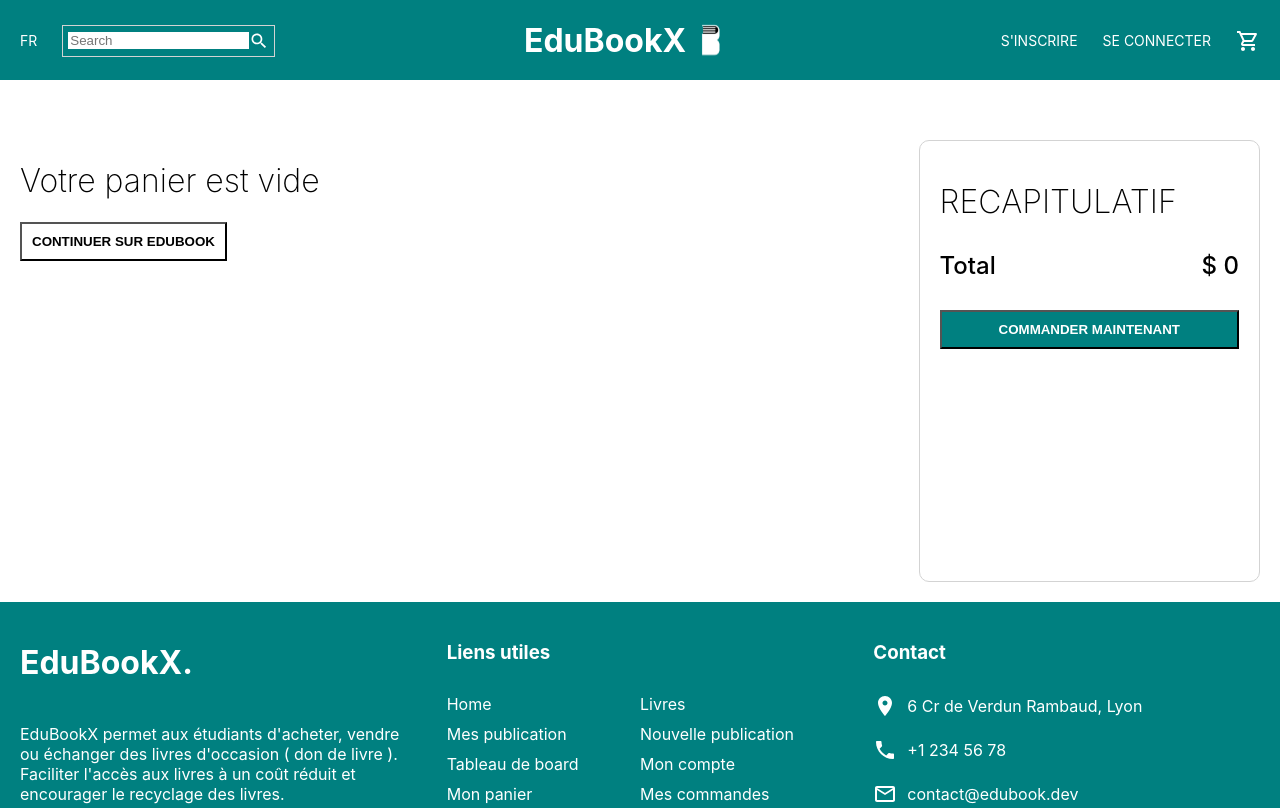
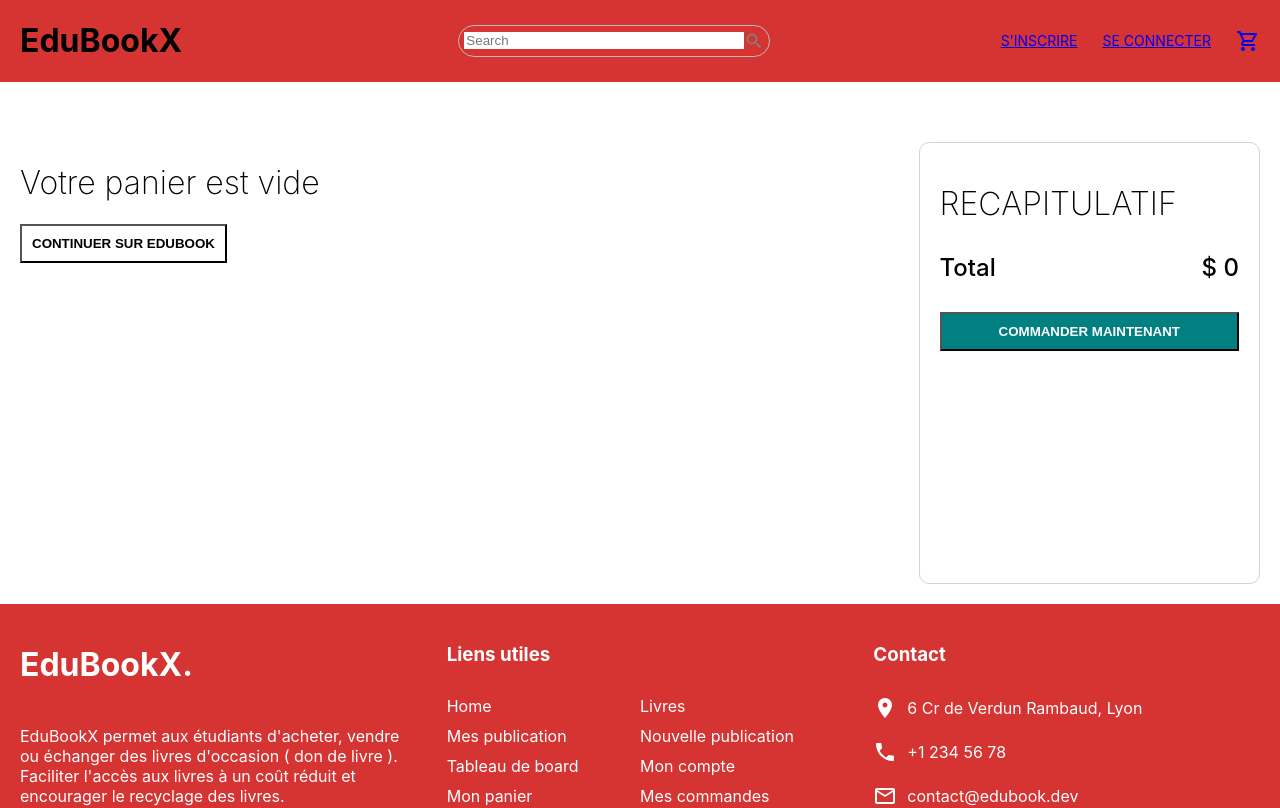
Before and after one commit to amirzacker/edubook-x, a React (Create React App) app in the folder frontend/: page /cart in a window 1280 px wide. Shown: the top 808 px of the page. Built offline with nearby package versions, Linux system fonts and the light colour scheme.

Commit message:
mis a jour home navbar footer +++

```diff
--- a/frontend/src/components/Dashboard.jsx
+++ b/frontend/src/components/Dashboard.jsx
@@ -3,6 +3,7 @@ import MySideNav from "./sideNav/MySideNav";
 import { Navigate, Outlet, useLocation } from "react-router-dom";
 import styled from "styled-components";
 import Header from "./header/Header";
+import Navbar from "./Navbar";
 import Footer from "./Footer";
 
 const MainLayout = styled.div`
@@ -33,7 +34,7 @@ const Dashboard = () => {
 
   return (
     <>
-      <Header />
+      <Navbar />
       <MainLayout>
         <MySideNav sidebaropen={sidebaropen} setSidebarOpen={setSidebarOpen} />
         <Content $sidebaropen={sidebaropen}>
--- a/frontend/src/components/Footer.jsx
+++ b/frontend/src/components/Footer.jsx
@@ -13,7 +13,7 @@ import { mobile } from "../toolkit/responsive";
 const Container = styled.div`
   display: flex;
   color: white;
-  background: teal;
+ background: 	#d63333;
   ${mobile({ flexDirection: "column" })}
 `;
 
--- a/frontend/src/components/Navbar.jsx
+++ b/frontend/src/components/Navbar.jsx
@@ -6,9 +6,17 @@ import { mobile } from "../toolkit/responsive";
 import { useSelector } from "react-redux";
 import { Link } from "react-router-dom";
 
+import ExitToAppIcon from "@material-ui/icons/ExitToApp";
+import { useNavigate } from "react-router-dom";
+
+import { useDispatch } from "react-redux";
+import { logout } from "../redux/apiCalls";
+
 const Container = styled.div`
   height-min: 60px;
    align-items: center;
+
+    background: 	#d63333;
   ${mobile({ height: "50px" })}
 `;
 
@@ -77,14 +85,26 @@ const MenuItem = styled.div`
   ${mobile({ fontSize: "12px", marginLeft: "10px" })}
 `;
 
+
 const Navbar = () => {
   const quantity = useSelector((state) => state.cart.quantity);
+   const user = useSelector((state) => state.user.currentUser);
+    const navigate = useNavigate();
+  const dispatch = useDispatch();
+
+
+
+   const handleLogout = () => {
+    logout(dispatch);
+    navigate("/login"); // Rediriger vers la page de connexion après la déconnexion
+  };
+
   return (
     <Container>
       <Wrapper>
         <Left>
           {/* <Language>EN</Language> */}
-         <Logo>LAMA.</Logo>
+         <Logo>EduBookX</Logo>
         </Left>
         <Center>
             <SearchContainer>
@@ -94,10 +114,29 @@ const Navbar = () => {
         </Center>
         <Right>
 
+             {user ? (
+            <>
+              <Link onClick={() => navigate("/dashboard")}>
+                <Person />
+              </Link>
+              <Link onClick={handleLogout}>
+                <ExitToAppIcon style={{ marginLeft: 35 }} />
+              </Link>
+            </>
+          ) : (
+            <>
+              <Link onClick={() => navigate("/register")}>
+                <MenuItem>S'INSCRIRE</MenuItem>
+              </Link>
+              <Link onClick={() => navigate("/login")}>
+                <MenuItem>SE CONNECTER</MenuItem>
+              </Link>
+            </>
+          )}
 
-          <Link to="/cart">
+          <Link onClick={() => navigate("/cart")}>
             <MenuItem>
-              <Badge badgeContent={quantity} color="primary">
+              <Badge badgeContent={quantity} color="secondary">
                 <ShoppingCartOutlined />
               </Badge>
             </MenuItem>
--- a/frontend/src/pages/Cart.jsx
+++ b/frontend/src/pages/Cart.jsx
@@ -8,6 +8,7 @@ import { useEffect, useState } from "react";
 import { userRequest } from "../toolkit/requestMethods";
 import { useNavigate } from "react-router-dom";
 import Header from "../components/header/Header";
+import Navbar from "../components/Navbar";
 import { removePublication } from "../redux/cartRedux";
 
 const Container = styled.div``;
@@ -181,7 +182,7 @@ const Cart = () => {
 
   return (
     <Container>
-      <Header />
+      <Navbar />
       <Wrapper>
         <Top>
           {
--- a/frontend/src/pages/Home.jsx
+++ b/frontend/src/pages/Home.jsx
@@ -1,17 +1,45 @@
 import React from "react";
 import Footer from "../components/Footer";
+import Navbar from "../components/Navbar";
 import Publications from "../components/Publications";
 import HomeComponent from "../components/home/Home";
 import Header from "../components/header/Header";
+import lib from "../image/lib.jpg"
+import book from "../image/book.jpg"
+
+
+
 
 const Home = () => {
   return (
-    <div>
-      <Header />
-      <HomeComponent/>
-      <Publications />
-      <Footer />
+     <>
+
+      <Navbar />
+      <div style={{ backgroundImage: `url(${lib})` ,backgroundSize: 'cover',alignItems: 'center',height:'700px',
+      margin:"20px" ,justifyContent: 'center',display: 'flex',  borderRadius: "35px"}}>
+
+
+<div style={{ display: 'flex',  alignItems: 'center',   backgroundColor:' rgb(255, 255, 255,0.7)',  justifyContent: 'center',
+width:'1000px',height:'300px',borderRadius: "25px",padding: "0px 25px" , flexDirection: 'column',}}>
+
+<img src={book}  style={{width:"200px",height:"150px",marginBottom:"30px",marginTop:"-150px",  borderRadius: "50px",border:"0.5px solid" ,borderColor:"#000"}}/>
+
+
+
+  <text style={{color:" #000", fontSize: 20 }}>
+  Bienvenue dans la Bibliothèque Étudiante
+Votre Passerelle vers une Lecture Abordable et Durable
+La Bibliothèque Étudiante est votre destination tout-en-un pour acheter, vendre ou échanger des livres d'occasion,
+ et même partager le don de vos livres. Conçue par et pour les étudiants, cette plateforme en ligne offre un accès facile à
+ une vaste sélection de livres universitaires et scolaires à des prix abordables.</text>
+</div>
+
+
+
+
     </div>
+  <Footer />
+    </>
   );
 };
 
--- a/frontend/src/pages/Register.jsx
+++ b/frontend/src/pages/Register.jsx
@@ -6,6 +6,7 @@ import { register, login } from "../redux/apiCalls";
 
 import { useNavigate } from "react-router-dom";
 import Header from "../components/header/Header";
+import Navbar from "../components/Navbar";
 import Footer from "../components/Footer";
 import logo from "../components/header/logo.png";
 
@@ -127,7 +128,7 @@ const Register = () => {
 
   return (
     <>
-      <Header />
+      <Navbar />
       <Container>
         <Wrapper>
           <Title>CRÉER UN COMPTE</Title>
--- a/frontend/src/pages/Success.jsx
+++ b/frontend/src/pages/Success.jsx
@@ -5,6 +5,7 @@ import { userRequest } from "../toolkit/requestMethods";
 import styled from "styled-components";
 import { useNavigate } from "react-router-dom";
 import Header from "../components/header/Header";
+import Navbar from "../components/Navbar";
 import Footer from "../components/Footer";
 import { removeAllPublications } from "../redux/cartRedux";
 
@@ -65,7 +66,7 @@ const Success = () => {
 
   return (
     <>
-      <Header />
+      <Navbar />
       <div
         style={{
           height: "70vh",
--- a/frontend/src/pages/publication/Publication.jsx
+++ b/frontend/src/pages/publication/Publication.jsx
@@ -9,6 +9,7 @@ import MailIcon from "@material-ui/icons/Mail";
 import { useDispatch, useSelector } from "react-redux";
 import { addPublication } from "../../redux/cartRedux";
 import Header from "../../components/header/Header";
+import Navbar from "../../components/Navbar";
 import Footer from "../../components/Footer";
 
 const StyledContainer = styled.div`
@@ -147,7 +148,7 @@ console.log(publication);
 
   return (
     <>
-    <Header />
+    <Navbar />
       <StyledContainer>
         <Grid container>
           <Grid item xs={12} md={6} className="image-wrapper">
--- a/frontend/src/pages/publication/PublicationList.jsx
+++ b/frontend/src/pages/publication/PublicationList.jsx
@@ -4,6 +4,7 @@ import Footer from "../../components/Footer";
 import { mobile } from "../../toolkit/responsive";
 import { useEffect, useState } from "react";
 import Header from "../../components/header/Header";
+import Navbar from "../../components/Navbar";
 import { publicRequest } from "../../toolkit/requestMethods";
 
 const Container = styled.div``;
@@ -51,7 +52,7 @@ const PublicationList = () => {
 
   return (
     <>
-      <Header />
+      <Navbar />
       <Container>
         <FilterContainer>
           <Filter>
--- a/frontend/src/toolkit/requestMethods.js
+++ b/frontend/src/toolkit/requestMethods.js
@@ -2,7 +2,7 @@ import axios from "axios";
 import { refreshToken } from "../redux/apiCalls";
 import { store } from "../redux/store";
 
-const BASE_URL = "http://localhost:8000/api/";
+const BASE_URL = "https://localhost:8000/api/";
 
 export const publicRequest = axios.create({ baseURL: BASE_URL });
 
```
